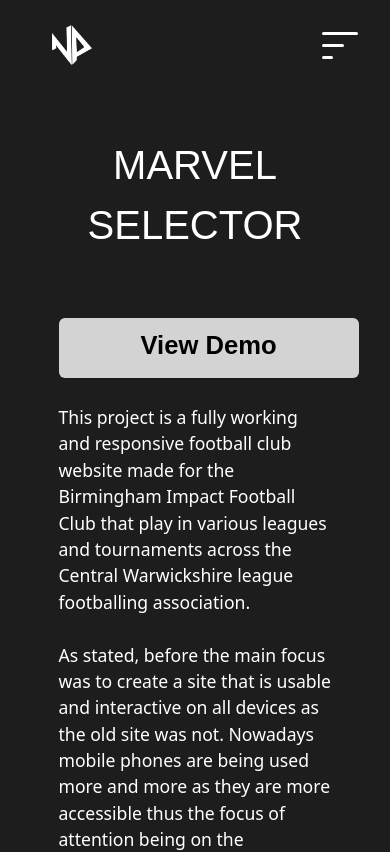
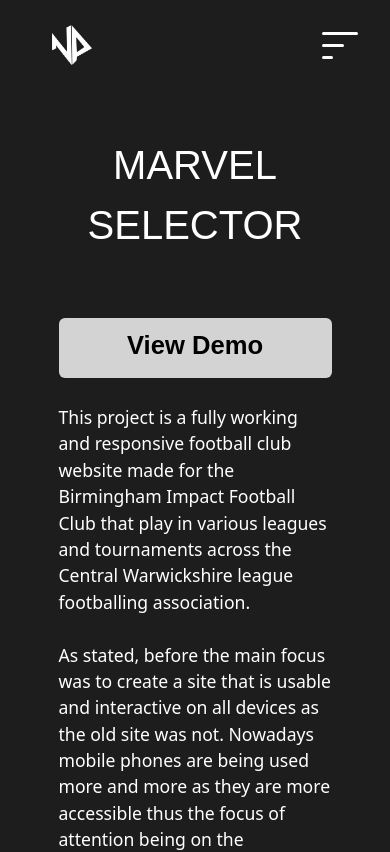
Before and after one commit to Nathan-47/nathanparchment.com-v03, a React (Create React App) app: page /marvelapi in a window 390 px wide. Shown: the top 852 px of the page. Built offline with nearby package versions, Linux system fonts and the light colour scheme; a web font is replaced by a local one.

Commit message:
demo btn - mobile width update

```diff
--- a/src/sass/style.scss
+++ b/src/sass/style.scss
@@ -902,6 +902,7 @@
 @media screen and (max-width: 600px) {
   .project-content {width: 100%;}
   #screenshots {width: 100%;}
+  #demo-btn {width: 100%;}
 }
 
 @media screen and (max-width: 500px) {
```
